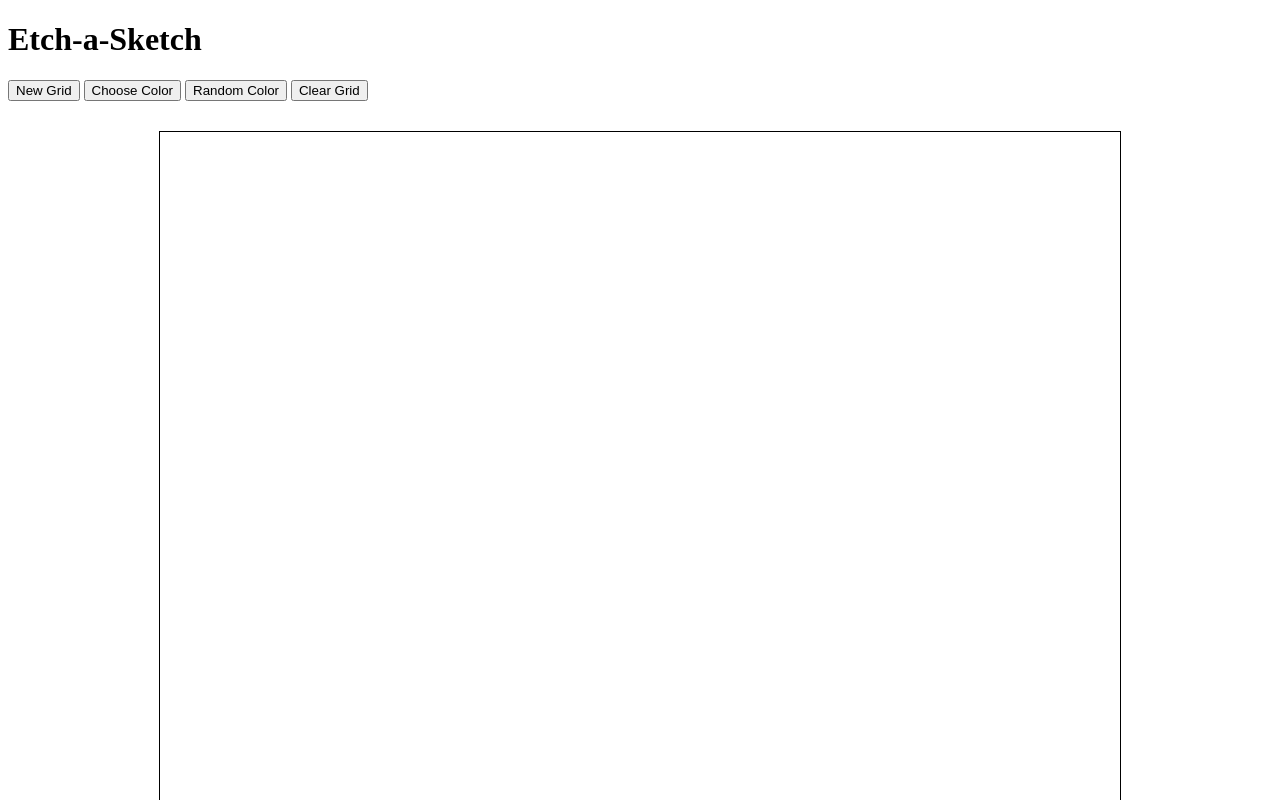
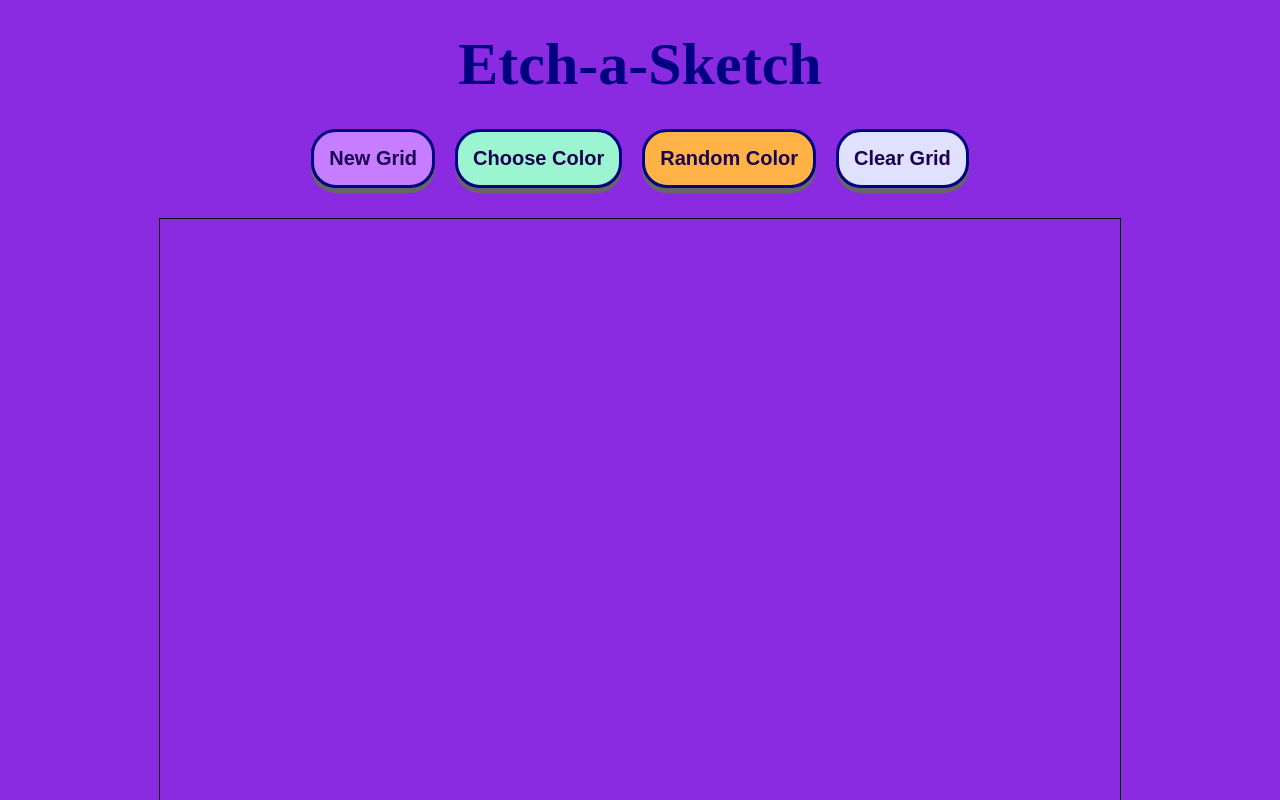
Before and after one commit to horiyom61/sketch, a plain HTML site: page index.html in a window 1280 px wide. Shown: the top 800 px of the page. Drawn offline with Linux system fonts and the light colour scheme.

Commit message:
finished styling for h1 en buttons and made prelimanary container

```diff
--- a/styles.css
+++ b/styles.css
@@ -1,8 +1,53 @@
+* {
+    margin: 0;
+    padding: 0;
+}
+
+body {
+    background-color: blueviolet;
+    display: flex;
+    flex-direction: column;
+    align-items: center;
+    justify-content: center;
+}
+
+h1 {
+    margin: 30px;
+    font-size: 60px;
+    color: navy;
+}
+
+.buttons {
+    display: flex;
+    gap: 20px;
+}
+
+#new-grid, #color, #random, #clear {
+    padding: 15px;
+    margin-bottom: 30px;
+    font-size: 20px;
+    font-weight: bold;
+    cursor: pointer;
+    border-radius: 25px;
+    color: #1a0050;
+    border: 3px solid navy;
+    box-shadow: 0 5px #666;
+}
+
+#new-grid  { background-color: #C77DFF; }
+#color     { background-color: #9BF5D0; }
+#random    { background-color: #FFB347; }
+#clear     { background-color: #E0E0FF; }
+
+button:active {
+  box-shadow: 0 5px #666;
+  transform: translateY(4px);
+}
+
 #container {
-    position: relative;
+    display: flex;
+    flex-wrap: wrap;
     border: 1px solid black;
-    margin: 0 auto;
-    top: 30px;
     height: 960px;
     width: 960px;
 }
```
